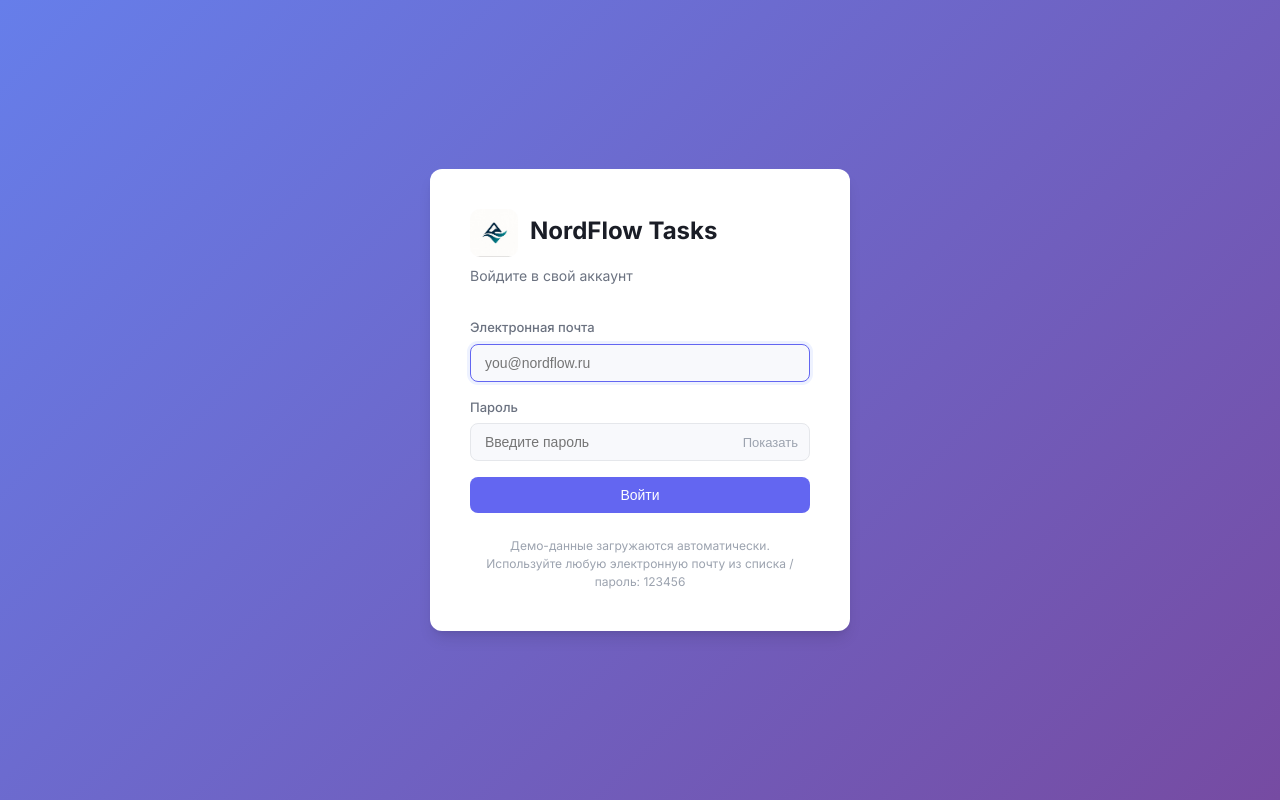
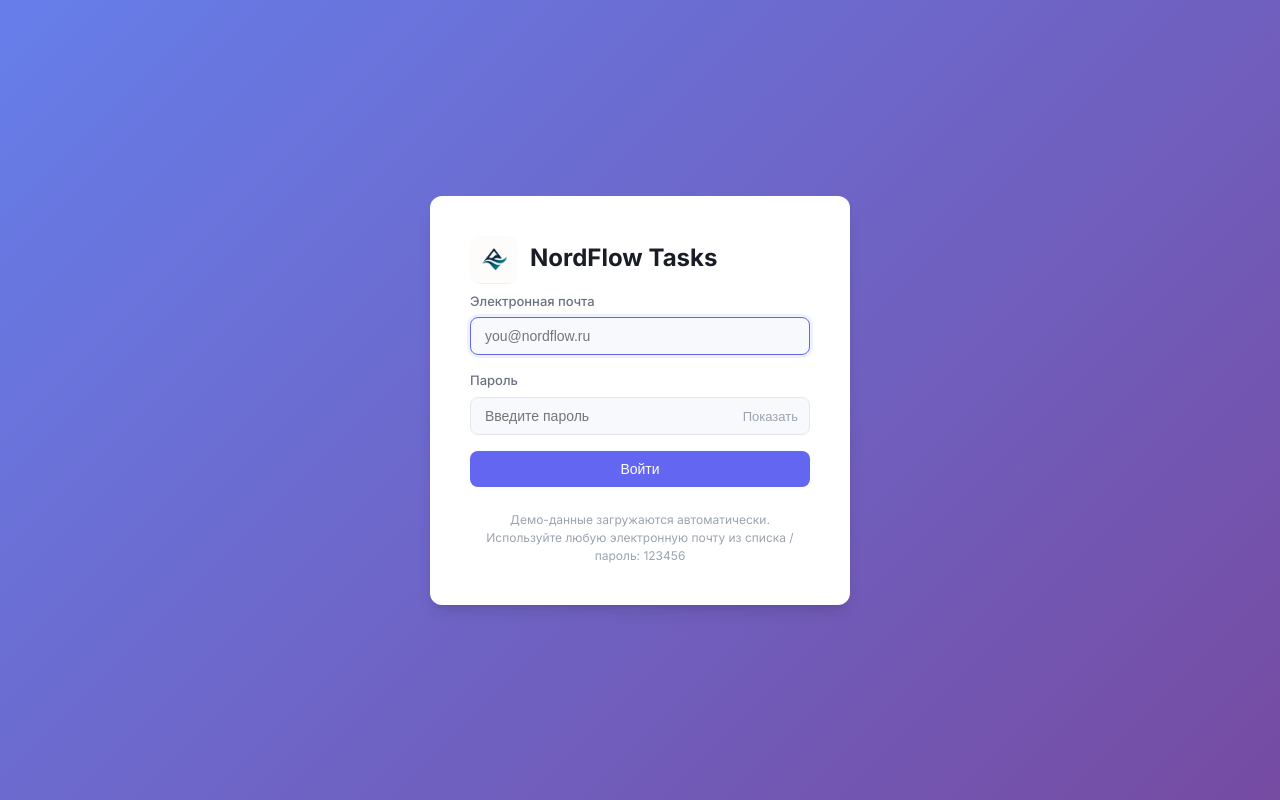
Before and after one commit to akanev48-netizen/nordflow-tasks, a React (Vite) app: page / in a window 1280 px wide. Built offline with nearby package versions, Linux system fonts and the light colour scheme.

Commit message:
Remove subtitle from login page

```diff
--- a/src/pages/Login.tsx
+++ b/src/pages/Login.tsx
@@ -21,7 +21,6 @@ export default function LoginPage() {
           <img src="/logo_main.jpg" alt="NordFlow" style={{ width: 48, height: 48, borderRadius: 10, objectFit: 'cover' }} />
           <h1>NordFlow Tasks</h1>
         </div>
-        <p className="subtitle">Войдите в свой аккаунт</p>
         {error && <div className="login-error">{error}</div>}
         <form onSubmit={handleSubmit}>
           <div className="form-group">
```
Also changed, not shown: 2 other files (tests, documents, lock files or other folders).
